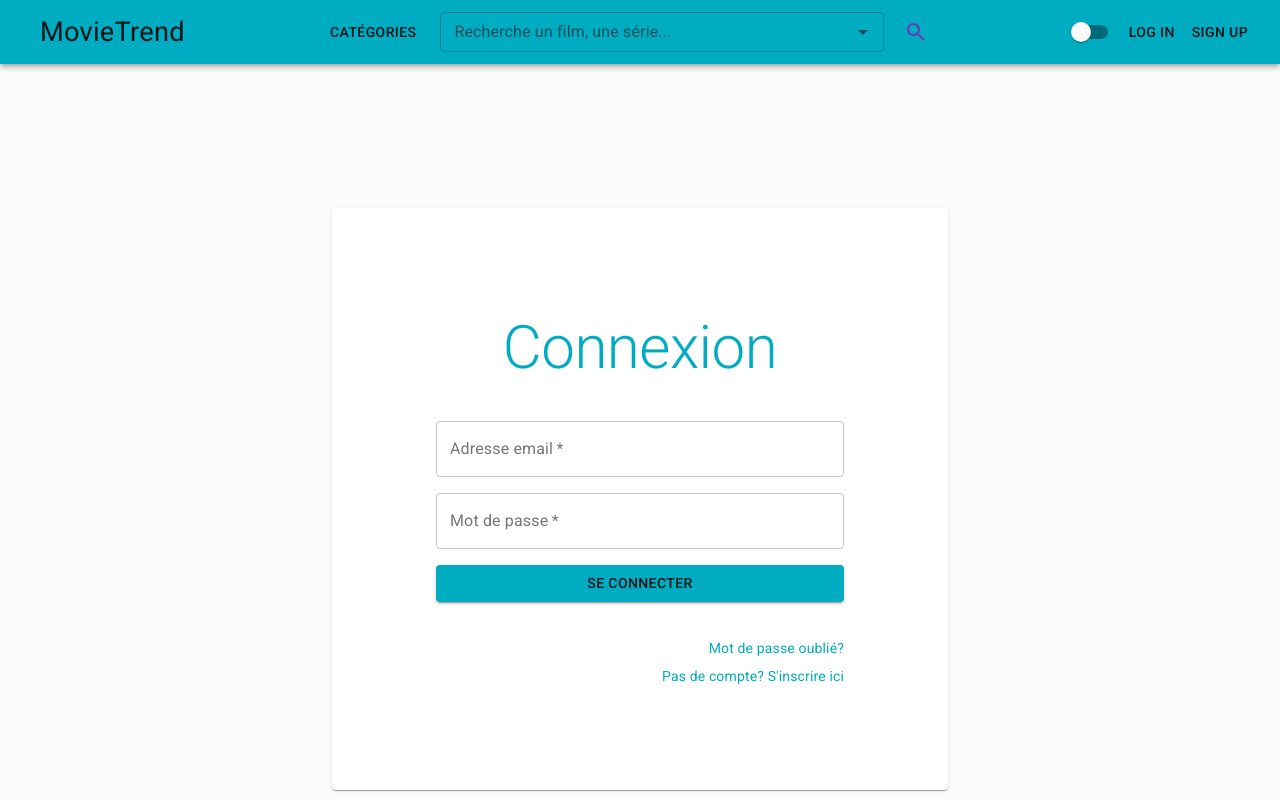
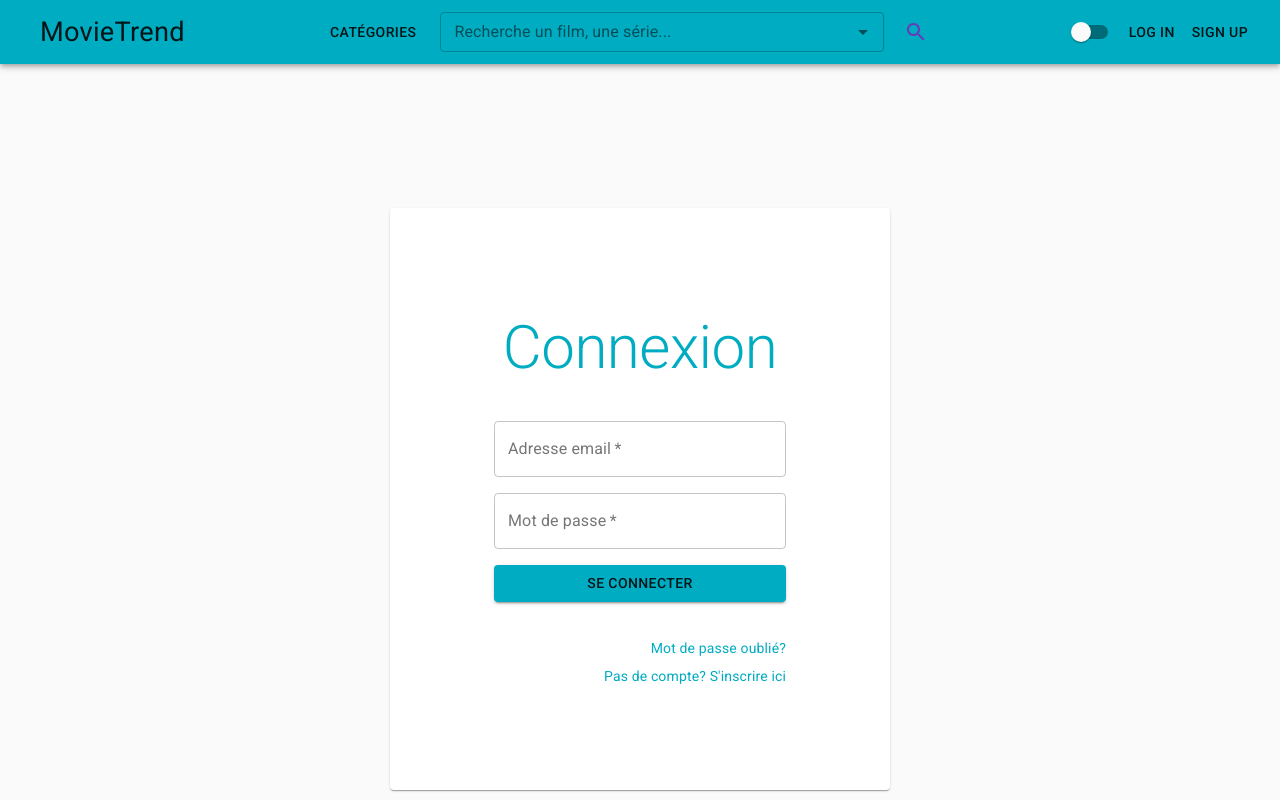
Before and after one commit to Claudie-code/movie, a React (Create React App) app: page /login in a window 1280 px wide. Shown: the top 800 px of the page. Built offline with nearby package versions, Linux system fonts and the light colour scheme; no server answers.

Commit message:
fix css + main

```diff
--- a/src/App.js
+++ b/src/App.js
@@ -68,7 +68,7 @@ function App() {
       <CssBaseline />
       <Router>
           <Header popularMovies={popularMovies} darkState={darkState} setDarkState={setDarkState}/>
-          <Container maxWidth="lg" className={classes.container}>
+          <Container component="main" maxWidth="lg" className={classes.container}>
             {loadingMovies & loadingSeries?
               <Loader /> :
               <Switch>
--- a/src/containers/Accueil/Accueil.js
+++ b/src/containers/Accueil/Accueil.js
@@ -24,7 +24,6 @@ function Accueil({ popularMovies, topRatedSeries, seriesGenres }) {
     const fixedHeightPaper = clsx(classes.paper, classes.fixedHeight);
 
     return (
-        <main>
         <Grid container spacing={3}>
             <Grid item xs={12}>
                 {popularMovies &&
@@ -48,7 +47,6 @@ function Accueil({ popularMovies, topRatedSeries, seriesGenres }) {
                 }
             </Grid>
         </Grid>
-        </main>
     );
 }
 
--- a/src/containers/Genres/Genres.js
+++ b/src/containers/Genres/Genres.js
@@ -19,7 +19,6 @@ function Genres({ moviesGenres }) {
     };
 
     return (
-        <main >
         <Grid container  direction="row"  alignItems="center" spacing={2}>
         {moviesGenres.map(genre => (
             <Grid item key={genre.id}>
@@ -29,7 +28,6 @@ function Genres({ moviesGenres }) {
             </Grid>
         ))}
         </Grid>
-        </main>
     );
 }
 
--- a/src/containers/Login/Login.js
+++ b/src/containers/Login/Login.js
@@ -12,7 +12,7 @@ const useStyles = makeStyles((theme) => ({
       justifyContent: 'center',
       flexDirection: 'column',
       textAlign: 'center',
-      width: '50%',
+      width: 500,
       margin: '7rem auto',
       padding: theme.spacing(13)
     },
--- a/src/containers/Signup/Signup.js
+++ b/src/containers/Signup/Signup.js
@@ -12,7 +12,7 @@ const useStyles = makeStyles((theme) => ({
         justifyContent: 'center',
         flexDirection: 'column',
         textAlign: 'center',
-        width: '50%',
+        width: 500,
         margin: '6rem auto',
         padding: theme.spacing(13)
     },
--- a/src/contexts/AuthContext.js
+++ b/src/contexts/AuthContext.js
@@ -67,7 +67,6 @@ export function AuthProvider({children}) {
             userCollection.doc(auth.currentUser.uid).onSnapshot(querySnapshot => setFavorites(querySnapshot.data().favorites));
         });
 
-
         return unsubscribe;
     }, [auth]);
 
```
Lines whose indentation alone changed are shown as unchanged.
